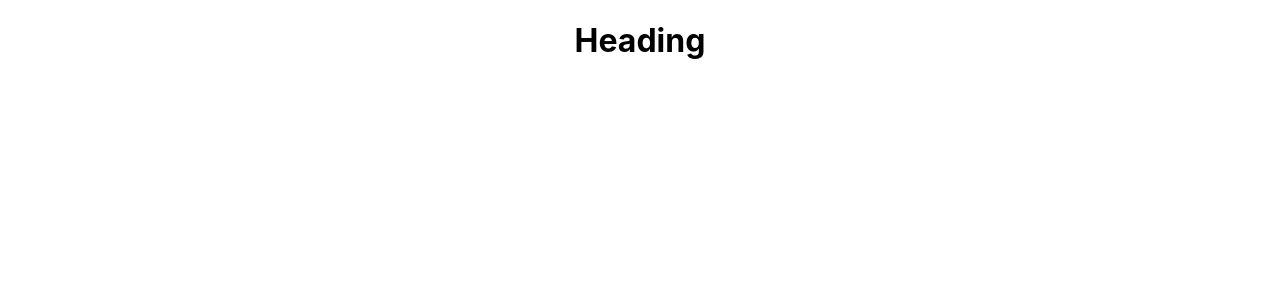
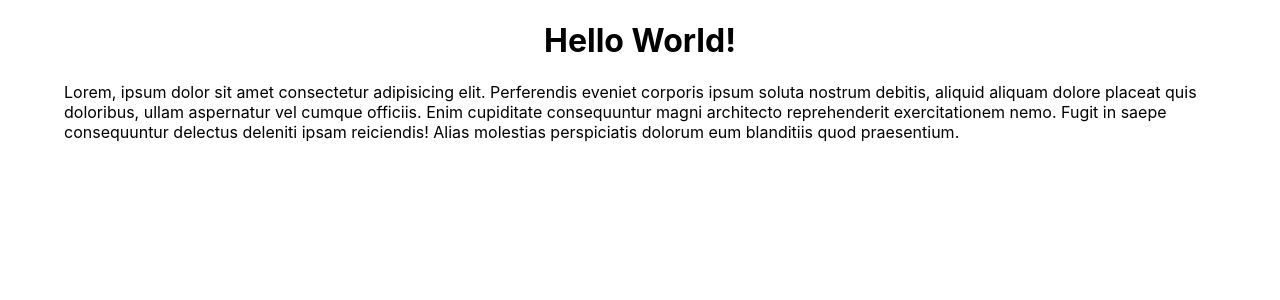
Before and after one commit to sohamhumble/TextUtils, a React (Create React App) app: page / in a window 1280 px wide. Shown: the top 300 px of the page. Built offline with nearby package versions, Linux system fonts and the light colour scheme.

Commit message:
added paragraph

```diff
--- a/src/App.css
+++ b/src/App.css
@@ -38,8 +38,10 @@
 }
 
 h1{
-  margin-left: auto;
-    margin-right: auto;
-    /* width: 1em */
     text-align: center;
 }
+
+p{
+  margin-left: 5%;
+  margin-right: 5%;
+}
--- a/src/App.js
+++ b/src/App.js
@@ -1,9 +1,13 @@
 import './App.css';
 
+let heading="Hello World!"
 function App() {
   return (
   <div className="main">
-    <h1>Heading</h1>
+    <h1>{heading}</h1>
+    <p>
+    Lorem, ipsum dolor sit amet consectetur adipisicing elit. Perferendis eveniet corporis ipsum soluta nostrum debitis, aliquid aliquam dolore placeat quis doloribus, ullam aspernatur vel cumque officiis. Enim cupiditate consequuntur magni architecto reprehenderit exercitationem nemo. Fugit in saepe consequuntur delectus deleniti ipsam reiciendis! Alias molestias perspiciatis dolorum eum blanditiis quod praesentium.
+    </p>
   </div>
   );
 }
```
